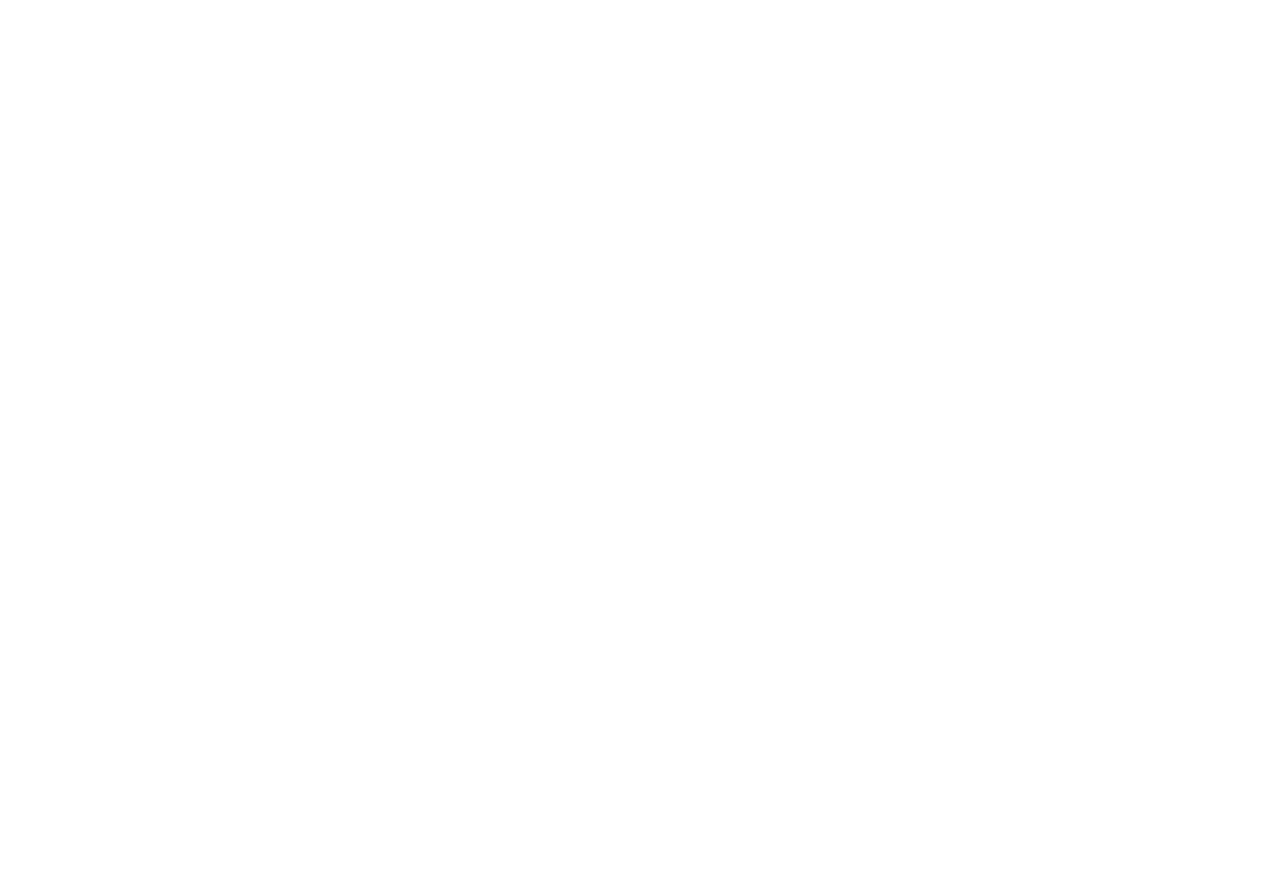
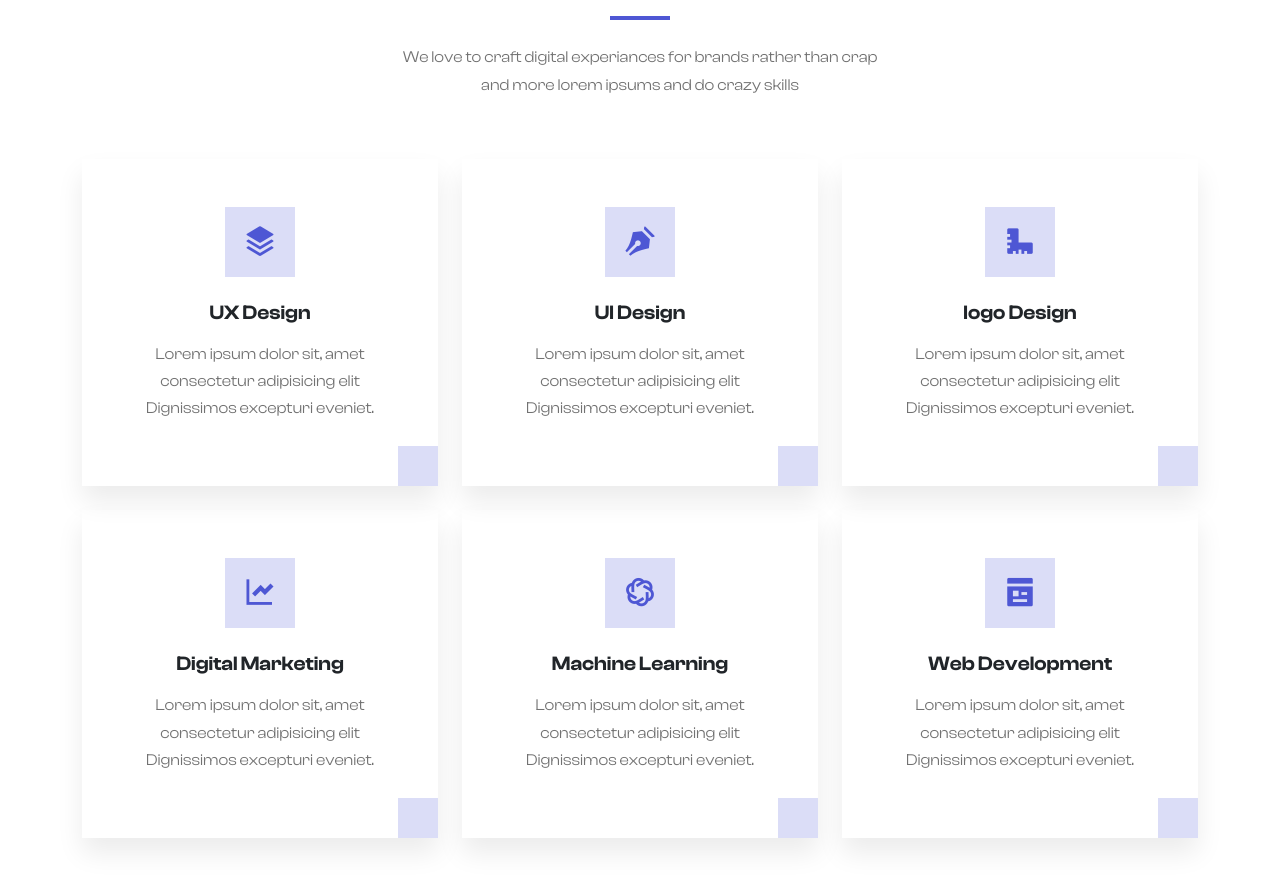
Before and after one commit to MR-0-BEN/Elixir-Template, a React (Vite) app: page / in a window 1280 px wide. Shown: the part 2180-3066 px from the top of the page. Before the commit the page ends 1972 px from the top, so only its background shows below. Built offline with nearby package versions, Linux system fonts and the light colour scheme.

Commit message:
Fixed typo in CSS variable name, added new component Services, and updated styles for About and Hero components

```diff
--- a/src/App.css
+++ b/src/App.css
@@ -5,7 +5,7 @@
   --c-dark: #212529;
   --c-brand: #4e57d4;
   --c-brand-light: #6970dd;
-  --c-brand-rgp: 78, 87, 212;
+  --c-brand-rgb: 78, 87, 212;
   --c-body: #727272;
   --font-base: "ClashDisplay", sans-serif;
   --box-shadow: 0px 15px 25px rgba(0, 0, 0, 0.08);
@@ -46,3 +46,7 @@
   padding-top: 140px;
   padding-bottom: 140px;
 }
+
+.theme-shadow {
+  box-shadow: var(--box-shadow);
+}
--- a/src/App.jsx
+++ b/src/App.jsx
@@ -2,6 +2,7 @@
 import About from "./components/About";
 import Hero from "./components/Hero";
 import NavBar from "./components/NavBar";
+import Services from "./components/Services";
 
 function App() {
   return (
@@ -9,6 +10,7 @@
       <NavBar />
       <Hero/>
       <About/>
+      <Services/>
     </div>
   );
 }
--- a/src/components/About.css
+++ b/src/components/About.css
@@ -16,7 +16,7 @@
   display: inline-flex;
   justify-content: center;
   align-items: center;
-  background: rgba(var(--c-brand-rgp), 0.2);
+  background: rgba(var(--c-brand-rgb), 0.2);
   color: var(--c-brand);
   font-size: 34px;
   flex: none;
--- a/src/components/Hero.css
+++ b/src/components/Hero.css
@@ -1,8 +1,8 @@
 /* hero background image and gradient color */
 .hero {
   background: linear-gradient(
-      rgba(var(--c-brand-rgp), 0.600),
-      rgba(var(--c-brand-rgp), 0.400)
+      rgba(var(--c-brand-rgb), 0.6),
+      rgba(var(--c-brand-rgb), 0.4)
     ),
     url("../assets/images/hero-1.jpg");
   background-position: center;
--- /dev/null
+++ b/src/components/Services.css
@@ -0,0 +1,34 @@
+/* .service style done by bootstrap in services.jsx */
+/* .service {
+  position: relative;
+  overflow: hidden;
+  z-index: 2;
+} */
+.service::after {
+  content: "";
+  width: 40px;
+  height: 40px;
+  background-color: rgba(var(--c-brand-rgb), 0.2);
+  position: absolute;
+  bottom: 0;
+  right: 0;
+  transition: var(--transition);
+}
+.service:hover::after {
+  width: 100%;
+  height: 100%;
+  background-color: rgba(var(--c-brand-rgb));
+  z-index: -1;
+}
+
+.service:hover h5,
+.service:hover p {
+  transition: var(--transition);
+  color: white;
+}
+
+.service:hover .icon-box {
+  background-color: rgba(255, 255, 255, 0.2);
+  color: white;
+  transition: var(--transition);
+}
--- /dev/null
+++ b/src/components/Services.jsx
@@ -0,0 +1,99 @@
+import React from "react";
+import "./services.css";
+
+const Services = () => {
+  return (
+    <section id="services" className="section-padding border-top">
+      <div className="container">
+        <div className="row">
+          <div className="col-12 text-center">
+            <div className="section-title">
+              <h2 className="display-4 fw-semibold">Awesome Services</h2>
+              <div className="line"></div>
+              <p className="mx-auto">
+                We love to craft digital experiances for brands rather than crap
+                and more lorem ipsums and do crazy skills
+              </p>
+            </div>
+          </div>
+        </div>
+        <div className="row text-center g-4 ">
+          <div className="col-lg-4 col-sm-6 ">
+            <div className="service position-relative z-2 overflow-hidden  theme-shadow p-lg-5 p-4">
+              <div className="icon-box">
+                <i className="ri-stack-fill"></i>
+              </div>
+              <h5 className="mt-4 mb-3 text">UX Design</h5>
+              <p hover:text-white>
+                Lorem ipsum dolor sit, amet consectetur adipisicing elit
+                Dignissimos excepturi eveniet.
+              </p>
+            </div>
+          </div>
+          <div className="col-lg-4 col-sm-6 ">
+            <div className="service position-relative z-2 overflow-hidden  theme-shadow p-lg-5 p-4">
+              <div className="icon-box">
+                <i class="ri-pen-nib-fill"></i>
+              </div>
+              <h5 className="mt-4 mb-3 text">UI Design</h5>
+              <p hover:text-white>
+                Lorem ipsum dolor sit, amet consectetur adipisicing elit
+                Dignissimos excepturi eveniet.
+              </p>
+            </div>
+          </div>
+          <div className="col-lg-4 col-sm-6 ">
+            <div className="service position-relative z-2 overflow-hidden  theme-shadow p-lg-5 p-4">
+              <div className="icon-box">
+                <i class="ri-ruler-2-fill"></i>
+              </div>
+              <h5 className="mt-4 mb-3 text">logo Design</h5>
+              <p hover:text-white>
+                Lorem ipsum dolor sit, amet consectetur adipisicing elit
+                Dignissimos excepturi eveniet.
+              </p>
+            </div>
+          </div>
+          <div className="col-lg-4 col-sm-6 ">
+            <div className="service position-relative z-2 overflow-hidden  theme-shadow p-lg-5 p-4">
+              <div className="icon-box">
+                <i class="ri-line-chart-fill"></i>
+              </div>
+              <h5 className="mt-4 mb-3 text">Digital Marketing</h5>
+              <p hover:text-white>
+                Lorem ipsum dolor sit, amet consectetur adipisicing elit
+                Dignissimos excepturi eveniet.
+              </p>
+            </div>
+          </div>
+          <div className="col-lg-4 col-sm-6 ">
+            <div className="service position-relative z-2 overflow-hidden  theme-shadow p-lg-5 p-4">
+              <div className="icon-box">
+                <i class="ri-openai-line"></i>
+              </div>
+              <h5 className="mt-4 mb-3 text">Machine Learning</h5>
+              <p hover:text-white>
+                Lorem ipsum dolor sit, amet consectetur adipisicing elit
+                Dignissimos excepturi eveniet.
+              </p>
+            </div>
+          </div>
+          <div className="col-lg-4 col-sm-6 ">
+            <div className="service position-relative z-2 overflow-hidden  theme-shadow p-lg-5 p-4">
+              <div className="icon-box">
+                <i class="ri-pages-fill"></i>
+              </div>
+              <h5 className="mt-4 mb-3 text">Web Development</h5>
+              <p hover:text-white>
+                Lorem ipsum dolor sit, amet consectetur adipisicing elit
+                Dignissimos excepturi eveniet.
+              </p>
+            </div>
+          </div>
+        </div>
+      </div>
+    </section>
+  );
+};
+
+export default Services;
```
